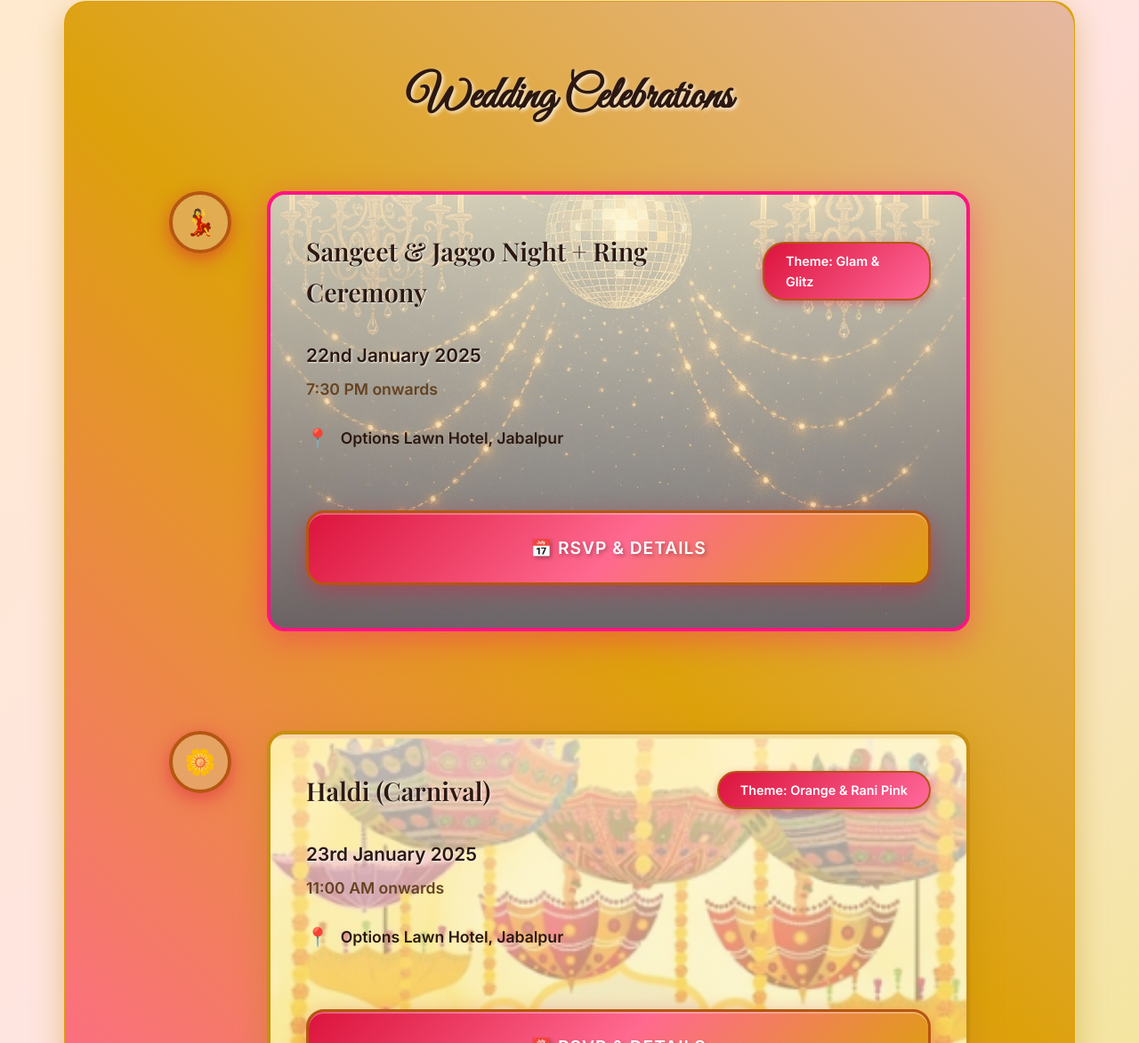
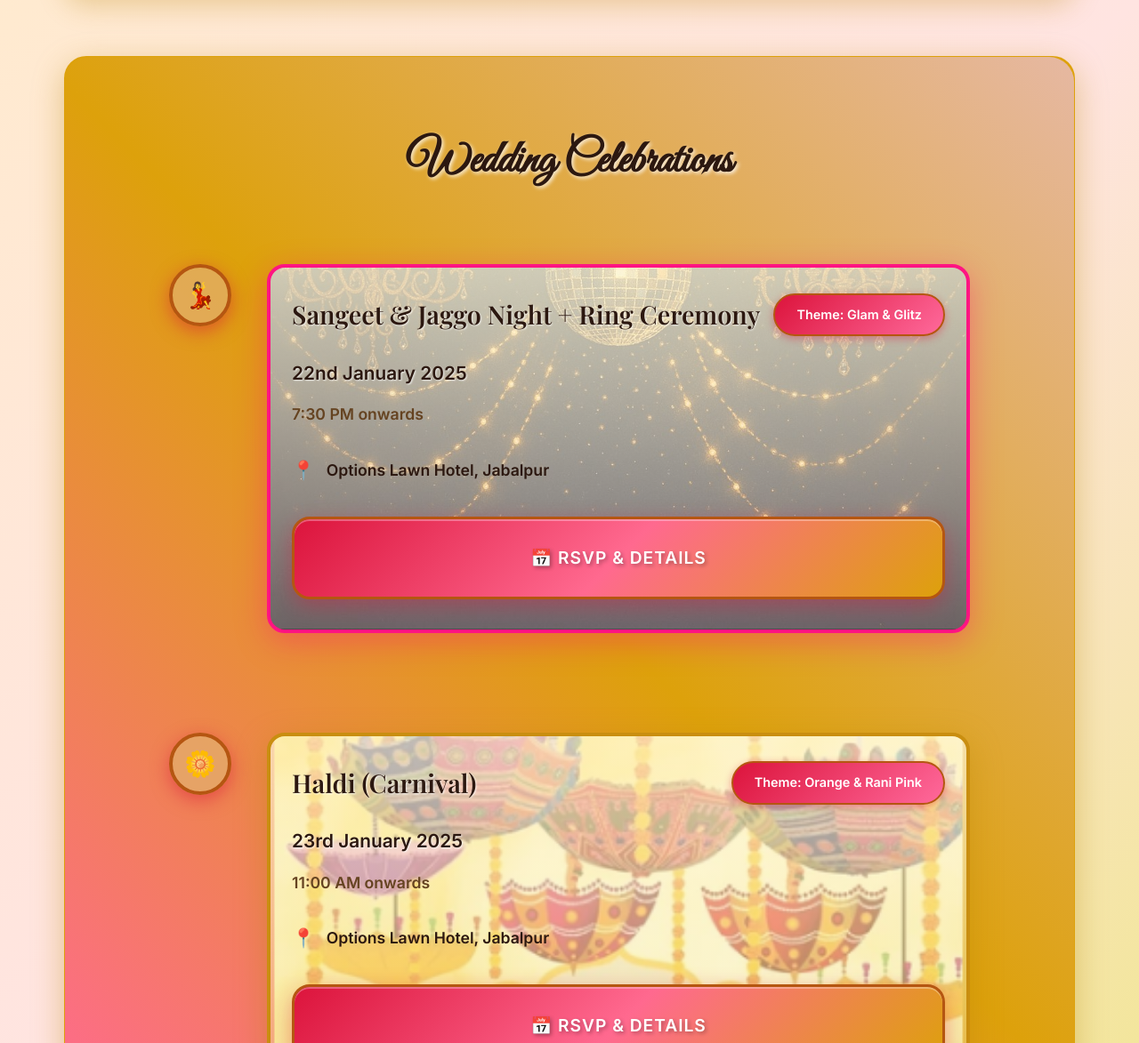
Before and after one commit to shreyanshsuhane/sona_weds_rajat, a plain HTML site: page index.html in a window 1280 px wide. Shown: the part 1627-2800 px from the top of the page at 89% size. Drawn offline with nearby package versions, Linux system fonts and the light colour scheme.

Commit message:
minor style change

```diff
--- a/Styles.css
+++ b/Styles.css
@@ -10,7 +10,7 @@
 
 body {
   font-family: 'Inter', sans-serif;
-  line-height: 1.6;
+  line-height: 2.0;
   color: #2C1810;
   background: linear-gradient(135deg, #FFF8DC 0%, #FFEBCD 25%, #FFE4E1 50%, #F0E68C 75%, #FFF8DC 100%);
   min-height: 100vh;
@@ -485,7 +485,7 @@ main {
 
 .event-card {
   background: linear-gradient(135deg, rgba(255, 248, 220, 0.95) 0%, rgba(255, 228, 225, 0.95) 100%);
-  padding: 2.5rem;
+  padding: 1.5rem;
   border-radius: 20px;
   border: 3px solid #dda10b;
   backdrop-filter: blur(10px);
@@ -563,7 +563,7 @@ main {
   display: flex;
   justify-content: space-between;
   align-items: center;
-  margin-bottom: 2rem;
+  margin-bottom: 1rem;
 }
 
 .event-card h3 {
@@ -586,7 +586,7 @@ main {
 }
 
 .event-details {
-  margin-bottom: 2rem;
+  margin-bottom: 1rem;
 }
 
 .event-time {
@@ -632,6 +632,7 @@ main {
 .sub-event {
   background: rgba(255, 248, 220, 0.9);
   padding: 1.5rem;
+  line-height: 1.5;
   border-radius: 15px;
   border-left: 4px solid #DC143C;
   box-shadow: 0 4px 15px rgba(184, 134, 11, 0.3);
@@ -709,7 +710,7 @@ main {
 
 .event-button {
   width: 100%;
-  margin-top: 2rem;
+  margin-top: 1rem;
   background: linear-gradient(135deg, #DC143C 0%, #ff698f 50%, #dda10b 100%);
   border: 3px solid #b55611 ;
   padding: 1.5rem 2rem;
```
